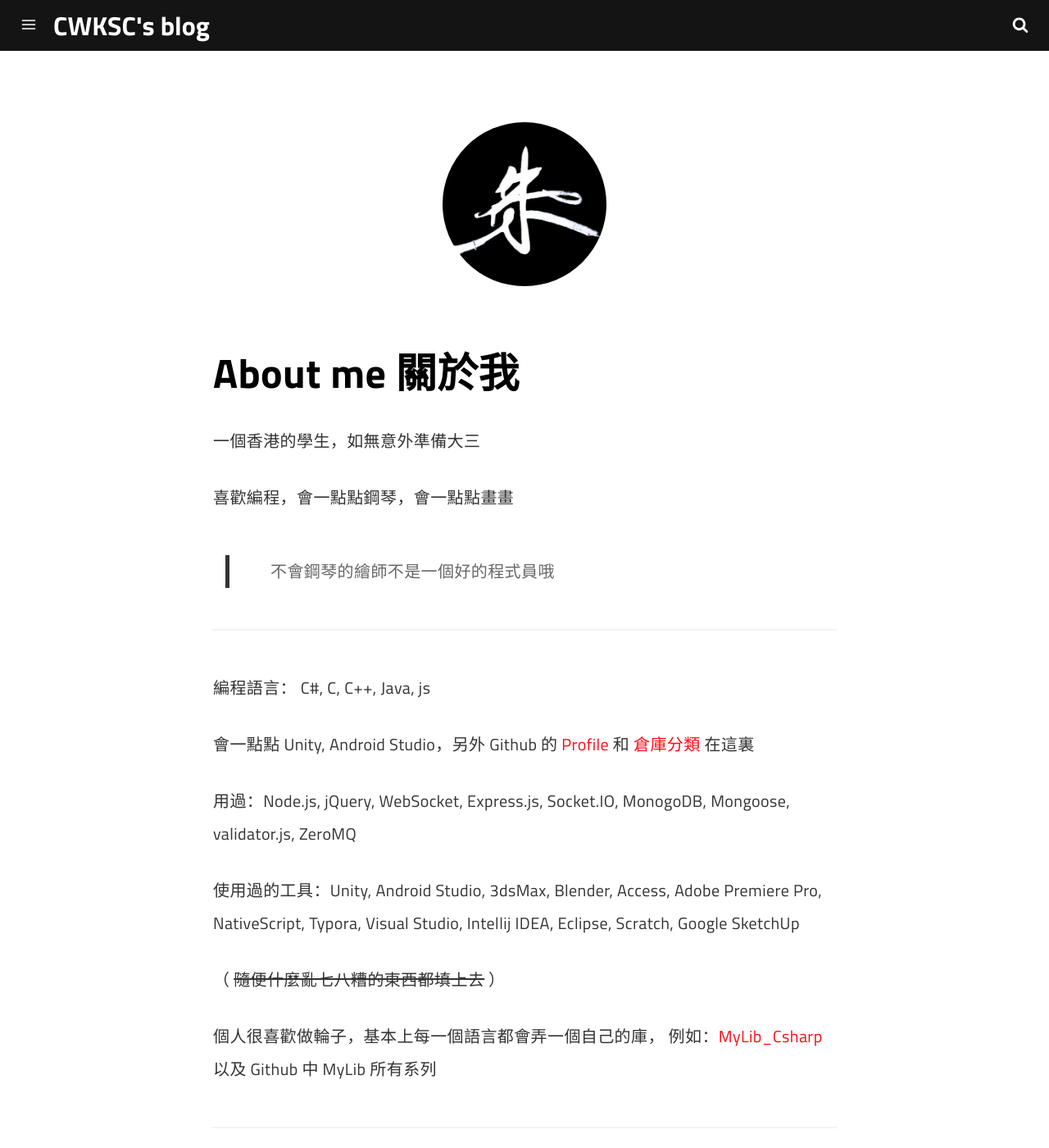
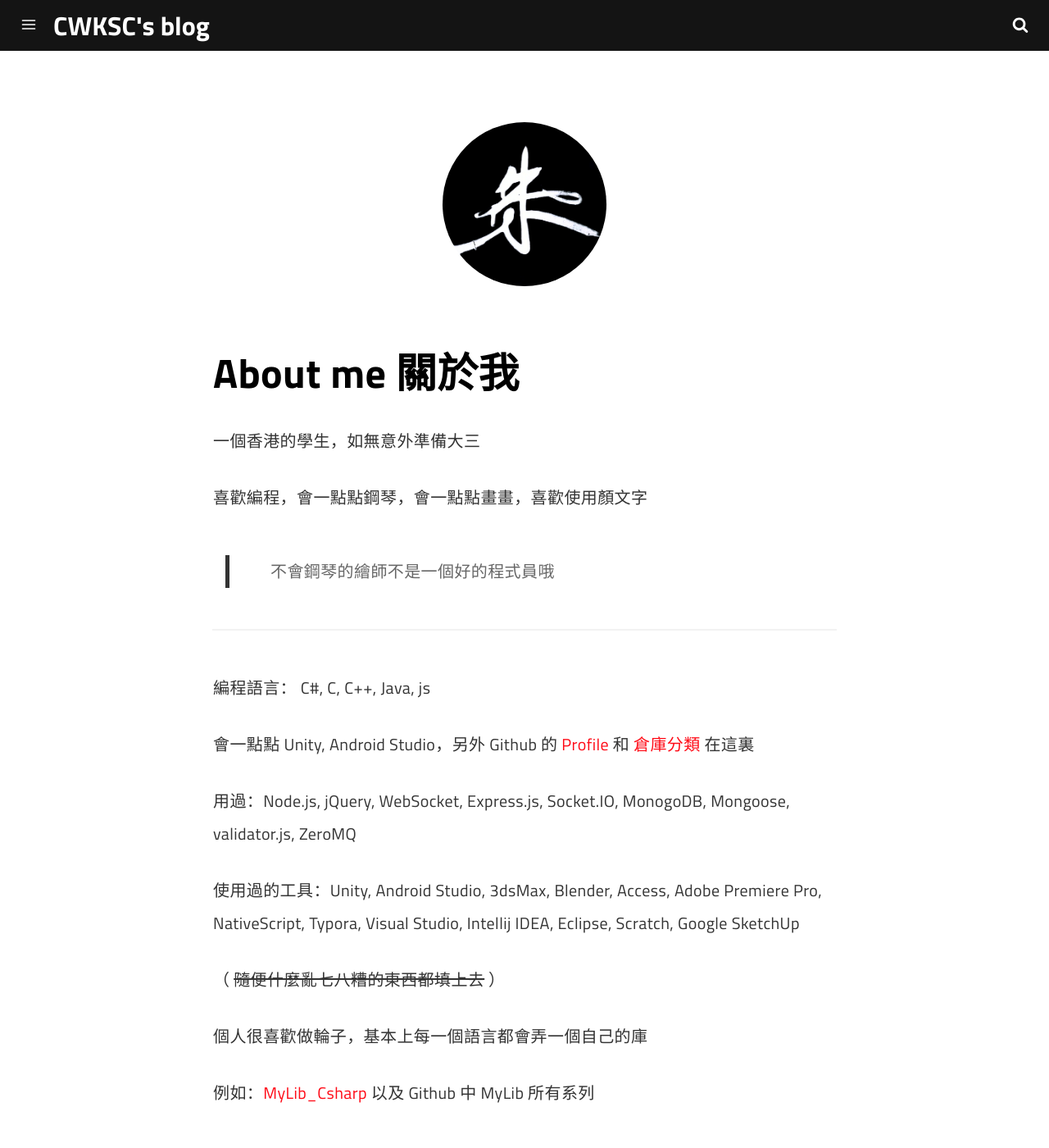
Before and after one commit to CWKSC/CWKSC.github.io_backup, a Jekyll site: the page built from pages/about.md, in a window 1280 px wide and 1400 px high. Shown: the whole window at 82% size. Built offline with Jekyll 4.4.1, drawn with Linux system fonts in a browser that asks for light colours; a script that is not in the unit is left out.

Commit message:
Update about.md

```diff
--- a/pages/about.md
+++ b/pages/about.md
@@ -13,7 +13,7 @@ permalink: /about/
 
 一個香港的學生，如無意外準備大三
 
-喜歡編程，會一點點鋼琴，會一點點畫畫
+喜歡編程，會一點點鋼琴，會一點點畫畫，喜歡使用顏文字
 
 > 不會鋼琴的繪師不是一個好的程式員哦
 
@@ -29,7 +29,9 @@ ___
 
 （ ~~隨便什麼亂七八糟的東西都填上去~~ ）
 
-個人很喜歡做輪子，基本上每一個語言都會弄一個自己的庫， 例如：[MyLib_Csharp](https://github.com/CWKSC/MyLib_Csharp) 以及 Github 中 MyLib 所有系列
+個人很喜歡做輪子，基本上每一個語言都會弄一個自己的庫
+
+例如：[MyLib_Csharp](https://github.com/CWKSC/MyLib_Csharp) 以及 Github 中 MyLib 所有系列
 
 ___
 
```
